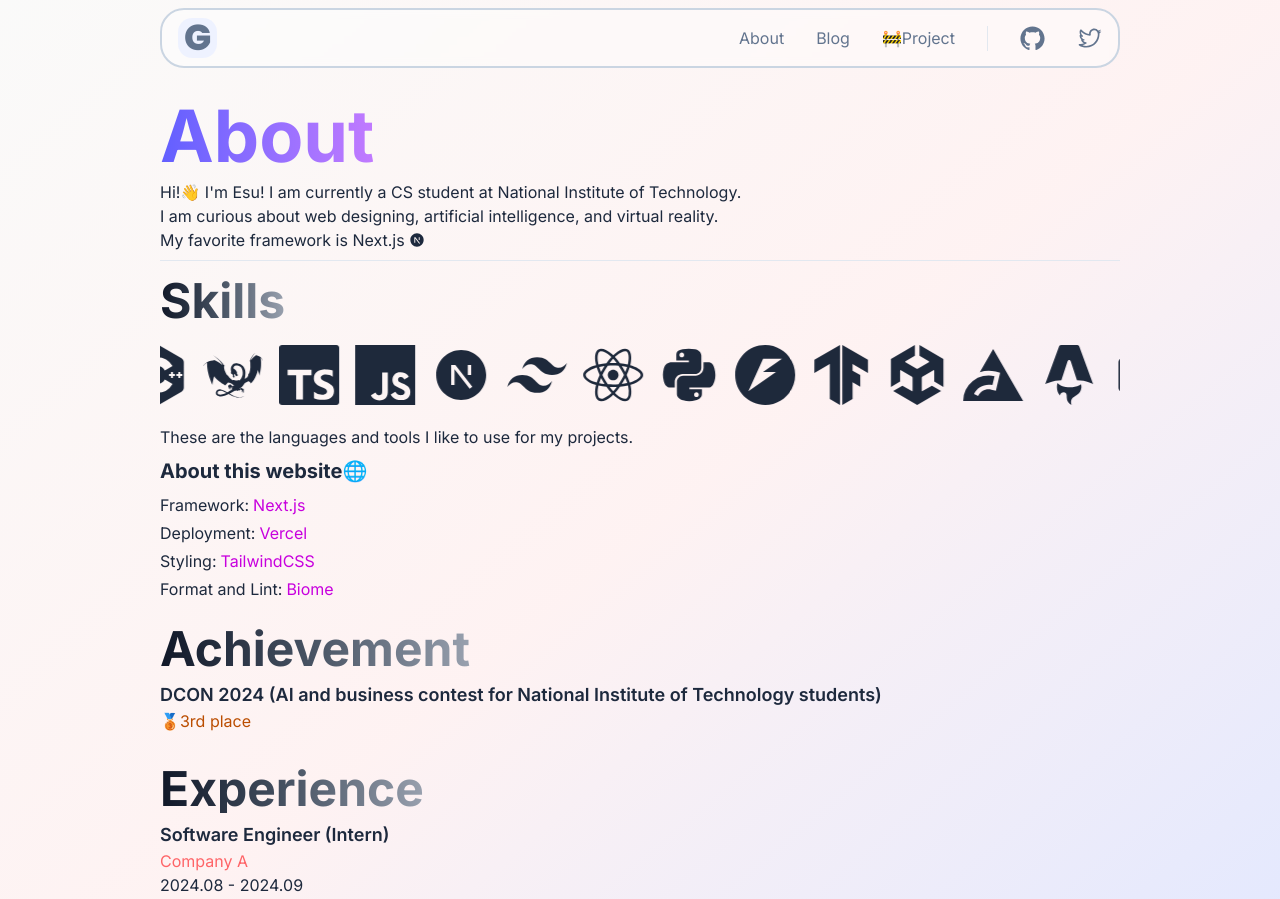
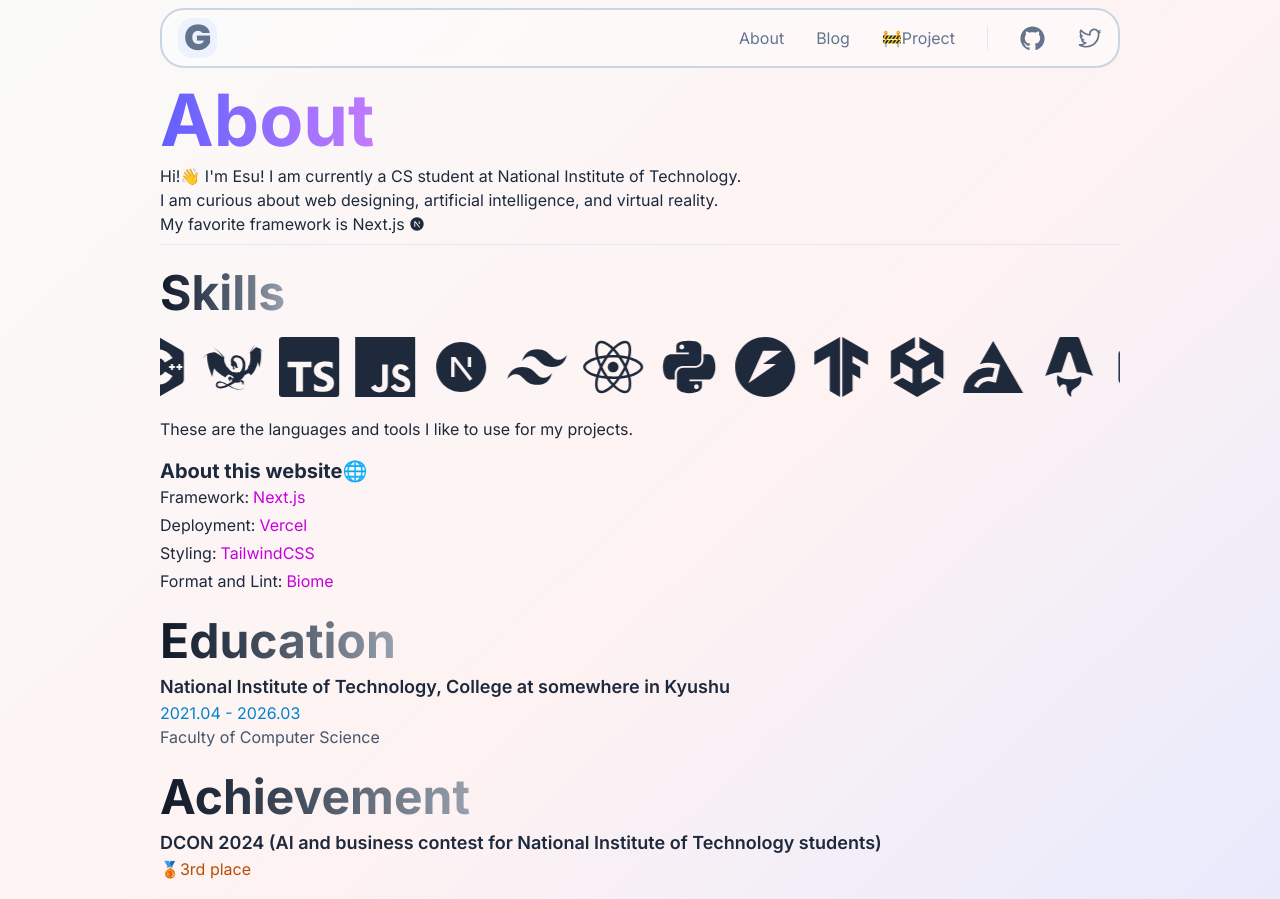
Before and after one commit to Sym521/gemi21.com, a Next.js app: page /About in a window 1280 px wide. Shown: the top 899 px of the page. Built offline with nearby package versions, Linux system fonts and the light colour scheme; no server answers.

Commit message:
feat: add Education section

```diff
--- a/app/About/page.tsx
+++ b/app/About/page.tsx
@@ -21,8 +21,8 @@ export default function About() {
 		<div className="w-full h-fit bg-linear-to-tl from-indigo-100 from-0% via-red-50 via-50% to-stone-50 to-100% text-slate-800">
 			<main className="flex flex-col min-h-screen mx-auto max-w-5xl px-5 py-2 sm:px-8">
 				<Header />
-				<div className="mt-8">
-					<h1 className="mb-2 text-4xl md:text-7xl inline-block font-bold text-left bg-linear-to-r from-indigo-500 to-purple-400 bg-clip-text text-transparent">
+				<div className="mt-4 space-y-2">
+					<h1 className="text-4xl md:text-7xl inline-block font-bold text-left bg-linear-to-r from-indigo-500 to-purple-400 bg-clip-text text-transparent">
 						About
 					</h1>
 					<span className="max-w-[90%] text-left">
@@ -43,7 +43,8 @@ export default function About() {
 					</span>
 				</div>
 				<Separator className="my-2" />
-				<div className="my-2">
+				<div className="space-y-6 mt-4 mb-8">
+					<div>
 						<h1 className="text-3xl md:text-5xl inline-block font-bold text-left bg-linear-to-r from-gray-900 via-gray-600 to-gray-400 bg-clip-text text-transparent">
 							Skills
 						</h1>
@@ -82,9 +83,7 @@ export default function About() {
 							<p>
 								These are the languages and tools I like to use for my projects.
 							</p>
-
-						<h2 className="my-2 text-xl font-bold">About this website🌐</h2>
-
+							<h2 className="mt-4 text-xl font-bold">About this website🌐</h2>
 							<div className="space-y-1">
 								<span className="flex gap-1">
 									<p>Framework:</p>
@@ -125,7 +124,19 @@ export default function About() {
 							</div>
 						</div>
 					</div>
-				<div className="my-4">
+					<div>
+						<h1 className="text-3xl md:text-5xl inline-block font-bold text-left bg-linear-to-r from-gray-900 via-gray-600 to-gray-400 bg-clip-text text-transparent">
+							Education
+						</h1>
+						<div>
+							<h2 className="mt-2 text-lg font-semibold">
+								National Institute of Technology, College at somewhere in Kyushu
+							</h2>
+							<p className="text-sky-600">2021.04 - 2026.03</p>
+							<p className="text-slate-600">Faculty of Computer Science</p>
+						</div>
+					</div>
+					<div>
 						<h1 className="text-3xl md:text-5xl inline-block font-bold text-left bg-linear-to-r from-gray-900 via-gray-600 to-gray-400 bg-clip-text text-transparent">
 							Achievement
 						</h1>
@@ -137,11 +148,10 @@ export default function About() {
 							<p className="text-amber-700">🥉3rd place</p>
 						</div>
 					</div>
-				<div className="mt-4 mb-8">
+					<div>
 						<h1 className="text-3xl md:text-5xl inline-block font-bold text-left bg-linear-to-r from-gray-900 via-gray-600 to-gray-400 bg-clip-text text-transparent">
 							Experience
 						</h1>
-
 						<h2 className="mt-2 text-lg font-semibold">
 							Software Engineer (Intern)
 						</h2>
@@ -159,6 +169,7 @@ export default function About() {
 							<SiFastapi style={{ width: 25, height: 25 }} />
 						</div>
 					</div>
+				</div>
 				<Footer />
 			</main>
 		</div>
--- a/app/_components/TopPageAboutMe.tsx
+++ b/app/_components/TopPageAboutMe.tsx
@@ -5,6 +5,7 @@ import {
 	FaLocationDot,
 	FaPython,
 	FaReact,
+	FaSpotify,
 	FaUnity,
 	FaYarn,
 } from "react-icons/fa6";
@@ -104,6 +105,13 @@ export const TopPageAboutMe = () => {
 						Twitter
 					</Link>
 					<Link
+						href="https://open.spotify.com/user/qxr4091wotokv8qatsd5kl86a?si=5e696083677a4fc6"
+						className="flex items-center gap-2 hover:text-slate-800 transition"
+					>
+						<FaSpotify className="w-6.5 h-6.5"/>
+						Spotify
+					</Link>
+					<Link
 						href="mailto:hiroki.seyama@outlook.jp"
 						className="flex items-center gap-2 hover:text-slate-800 transition"
 					>
--- a/app/_components/ui/bento-grid.tsx
+++ b/app/_components/ui/bento-grid.tsx
@@ -19,7 +19,7 @@ const BentoGrid = ({ children, className }: BentoGridProps) => {
 	return (
 		<div
 			className={cn(
-				"grid w-full auto-rows-[18rem] grid-cols-3 gap-4",
+				"grid w-full auto-rows-[20rem] grid-cols-3 gap-4",
 				className,
 			)}
 		>
```
Lines whose indentation alone changed are shown as unchanged.
